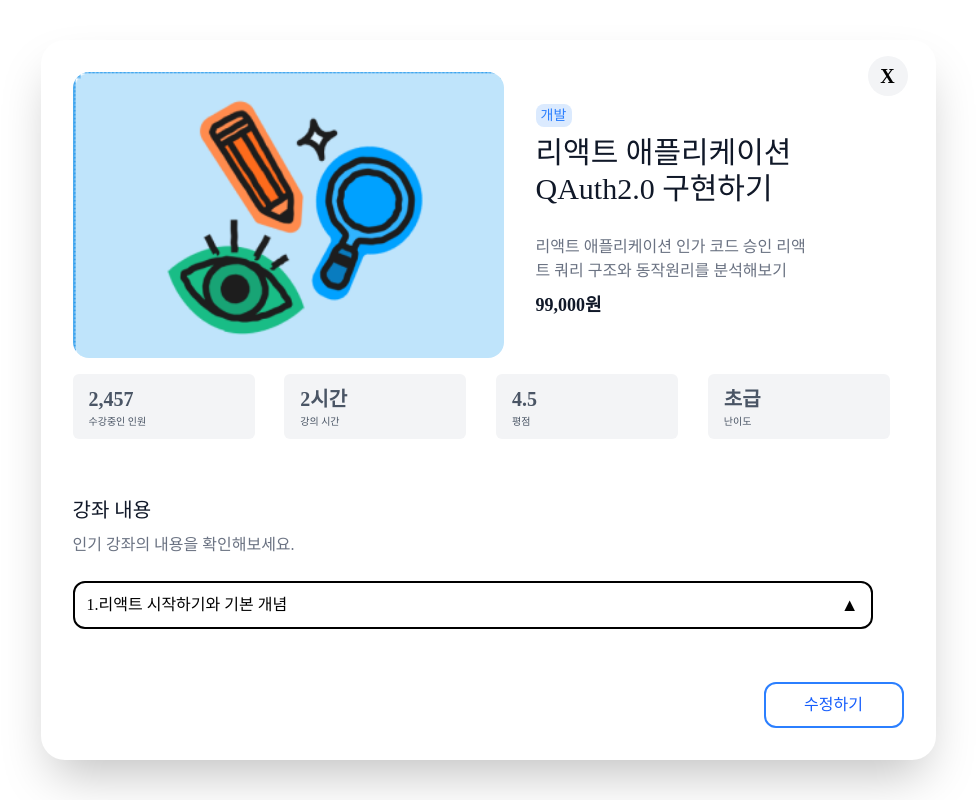
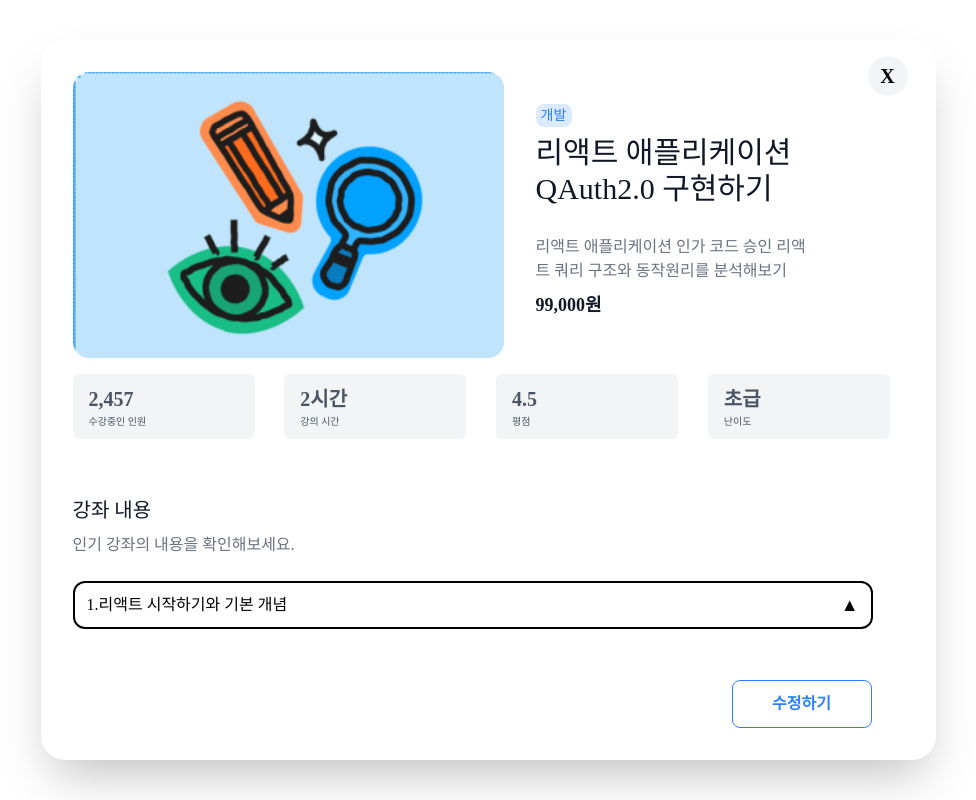
Before and after one commit to 20250915-POTENUP-FE-1/LXP_Learning-crew, a React (Vite) app: page / in a window 1280 px wide. Shown: the whole page, without its empty margins (152-1128 px from the left). Built offline with nearby package versions, Linux system fonts and the light colour scheme; a web font is replaced by a local one.

Commit message:
Edit: 파일 이름 수정

```diff
--- /dev/null
+++ b/src/components/Button.jsx
@@ -0,0 +1,30 @@
+import { tv } from "tailwind-variants";
+
+const buttonStyle = tv({
+  base: "transition-all cursor-pointer",
+  variants: {
+    variant: {
+      primary:
+        "h-12 w-[520px] rounded-lg border py-3 font-semibold border-blue-500 hover:bg-blue-500 hover:text-white text-blue-500",
+      default:
+        "h-12 w-[520px] rounded-lg border py-3 font-semibold text-gray-600 hover:bg-gray-100",
+      closer:
+        "absolute top-4 right-7 h-10 w-10 rounded-4xl bg-gray-100 text-xl font-semibold hover:bg-gray-200",
+      edit: "w-[140px] h-12 rounded-lg border font-semibold border-blue-500 hover:bg-blue-500 hover:text-white text-blue-500",
+    },
+  },
+  defaultVariants: {
+    variant: "primary",
+  },
+});
+
+// variant props에 primary를 입력하면 위 buttonStyle의 primary의 디자인이 나옴.
+const Button = ({ variant, children, ...props }) => {
+  return (
+    <button className={buttonStyle({ variant })} {...props}>
+      {children}
+    </button>
+  );
+};
+
+export default Button;
--- a/src/components/LoginButton.jsx
+++ /dev/null
@@ -1,26 +0,0 @@
-import { tv } from "tailwind-variants";
-
-const buttonStyle = tv({
-  base: "h-12 w-[520px] rounded-lg border py-3 font-semibold  transition-all",
-  variants: {
-    variant: {
-      primary:
-        "border-blue-500 hover:bg-blue-500 hover:text-white text-blue-500",
-      default: "text-gray-600 hover:bg-gray-100",
-    },
-  },
-  defaultVariants: {
-    variant: "primary",
-  },
-});
-
-// variant props에 primary를 입력하면 위 buttonStyle의 primary의 디자인이 나옴.
-const LoginButton = ({ variant, children, ...props }) => {
-  return (
-    <button className={buttonStyle({ variant })} {...props}>
-      {children}
-    </button>
-  );
-};
-
-export default LoginButton;
--- a/src/components/Modal/Modal.jsx
+++ b/src/components/Modal/Modal.jsx
@@ -1,25 +1,25 @@
-import ModalButton from "../ModalButton";
-import ModalCard from "./components/ModalCard";
-import ModalContent from "./components/ModalContent";
-import ModalList from "./components/ModalList";
+import ModalCourseStats from "./components/ModalCourseStats";
+import ModalHeaderContent from "./components/ModalHeaderContent";
+import ModalCurriculumList from "./components/ModalCurriculumList";
+import Button from "../Button";
 
 const Modal = () => {
   return (
     <div className="flex h-screen w-screen items-center justify-center">
       <div className="relative flex max-h-[90vh] w-[895px] flex-col rounded-3xl bg-white p-8 shadow-2xl">
-        <ModalButton type="button" variant="modal">
+        <Button type="button" variant="closer">
           X
-        </ModalButton>
+        </Button>
         <div className="flex-1 overflow-y-auto pr-2">
-          <ModalContent />
-          <ModalCard />
-          <ModalList />
+          <ModalHeaderContent />
+          <ModalCourseStats />
+          <ModalCurriculumList />
         </div>
 
-        <div className="mt-4 flex justify-end pt-4">
-          <ModalButton type="button" variant="modalEdit">
+        <div className="mt-4 flex justify-end pt-4 pr-8">
+          <Button type="button" variant="edit">
             수정하기
-          </ModalButton>
+          </Button>
         </div>
       </div>
     </div>
--- a/src/components/Modal/components/ModalCard.jsx
+++ b/src/components/Modal/components/ModalCourseStats.jsx
@@ -1,4 +1,4 @@
-const ModalCard = () => {
+const ModalCourseStats = () => {
   const cards = [
     { value: "2,457", label: "수강중인 인원" },
     { value: "2시간", label: "강의 시간" },
@@ -20,4 +20,4 @@ const ModalCard = () => {
   );
 };
 
-export default ModalCard;
+export default ModalCourseStats;
--- a/src/components/Modal/components/ModalList.jsx
+++ b/src/components/Modal/components/ModalCurriculumList.jsx
@@ -1,6 +1,6 @@
 import React, { useState } from "react";
 
-const ModalList = () => {
+const ModalCurriculumList = () => {
   const [isOpen, setIsOpen] = useState(false);
 
   const toggleList = () => {
@@ -79,4 +79,4 @@ const ModalList = () => {
   );
 };
 
-export default ModalList;
+export default ModalCurriculumList;
--- a/src/components/Modal/components/ModalContent.jsx
+++ b/src/components/Modal/components/ModalHeaderContent.jsx
@@ -1,5 +1,5 @@
 import image from "../../../assets/img/image.png";
-const ModalContent = () => {
+const ModalHeaderContent = () => {
   return (
     <div className="flex w-[800px] flex-row">
       <img
@@ -28,4 +28,4 @@ const ModalContent = () => {
   );
 };
 
-export default ModalContent;
+export default ModalHeaderContent;
--- a/src/components/ModalButton.jsx
+++ /dev/null
@@ -1,26 +0,0 @@
-import React from "react";
-import { tv } from "tailwind-variants";
-
-const modalButtonStyle = tv({
-  base: " transition-all cursor-pointer",
-  variants: {
-    variant: {
-      modal:
-        "absolute top-4 right-7 h-10 w-10 rounded-4xl bg-gray-100 text-xl font-semibold hover:bg-gray-200 ",
-      modalEdit:
-        " right-10 bottom-[38px] h-[46px] w-[140px] rounded-xl border-2 border-blue-500 font-medium text-blue-600 hover:bg-blue-600 hover:text-white z-40",
-    },
-  },
-  defaultVariants: {
-    variant: "modal",
-  },
-});
-
-const ModalButton = ({ variant, children, ...props }) => {
-  return (
-    <button className={modalButtonStyle({ variant })} {...props}>
-      {children}
-    </button>
-  );
-};
-export default ModalButton;
--- a/src/pages/login/Login.jsx
+++ b/src/pages/login/Login.jsx
@@ -1,5 +1,5 @@
 import { useNavigate } from "react-router-dom";
-import LoginButton from "../../components/LoginButton";
+import Button from "../../components/Button";
 
 import LoginForm from "./components/LoginForm";
 import useFormData from "./hooks/useFormData";
@@ -16,7 +16,7 @@ function Login() {
       <div className="flex flex-col gap-4">
         <LoginForm />
 
-        <LoginButton
+        <Button
           type="button"
           variant="default"
           onClick={() => {
@@ -24,7 +24,7 @@ function Login() {
           }}
         >
           회원가입
-        </LoginButton>
+        </Button>
       </div>
     </div>
   );
--- a/src/pages/login/components/LoginForm.jsx
+++ b/src/pages/login/components/LoginForm.jsx
@@ -1,7 +1,7 @@
 import { useState } from "react";
 import useFormData from "../hooks/useFormData";
 import Input from "../../../components/Input";
-import LoginButton from "../../../components/LoginButton";
+import Button from "../../../components/Button";
 
 const LoginForm = () => {
   const [formData, setFormData] = useState({
@@ -34,9 +34,9 @@ const LoginForm = () => {
         />
       </div>
 
-      <LoginButton type="submit" variant="primary">
+      <Button type="submit" variant="primary">
         로그인
-      </LoginButton>
+      </Button>
     </form>
   );
 };
```
